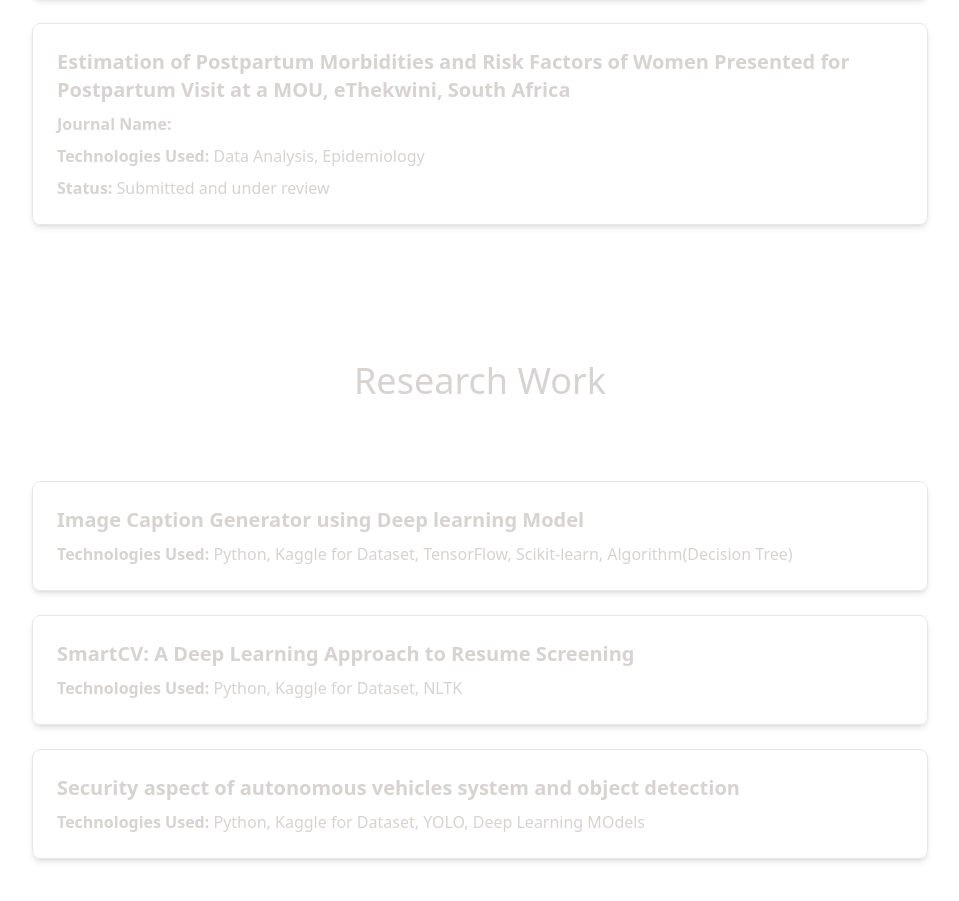
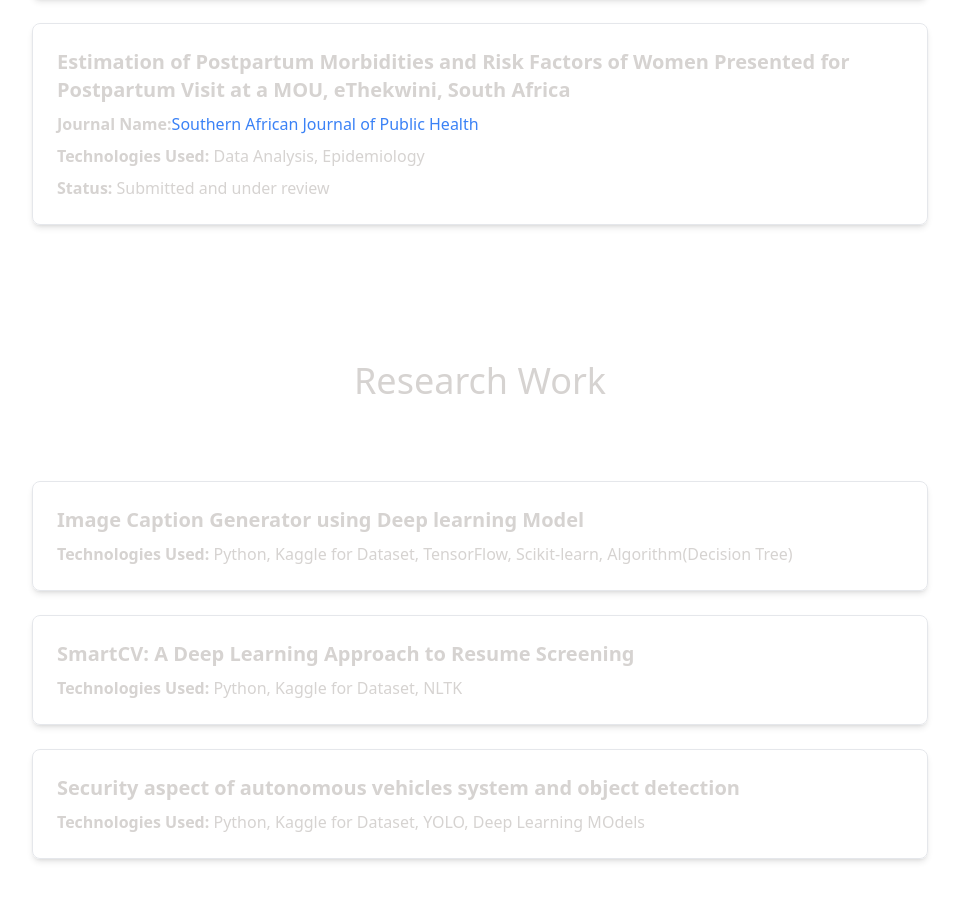
Before and after one commit to hoque21/Rafiul-Hoque, a React (Vite) app: page / in a window 1280 px wide. Shown: the part 3440-4341 px from the top of the page, without its empty margins (160-1119 px from the left). Built offline with nearby package versions, Linux system fonts and the light colour scheme; the HTML template or start-up script is replaced by a standard one.

Commit message:
Publication

```diff
--- a/src/constants/index.js
+++ b/src/constants/index.js
@@ -79,8 +79,8 @@ export const PUBLICATION = [
   },
   {
     title: `Estimation of Postpartum Morbidities and Risk Factors of Women Presented for Postpartum Visit at a MOU, eThekwini, South Africa`,
-    journalName: '', // Placeholder if journal is not known yet
-    journalLink: '', // Leave blank or add the journal's link if available
+    journalName: 'Southern African Journal of Public Health', // Placeholder if journal is not known yet
+    journalLink: 'https://samajournals.co.za/index.php/sajph', // Leave blank or add the journal's link if available
     technologies: ["Data Analysis", "Epidemiology"],
     status: 'Submitted and under review', // Adjust status as needed
   }
```
